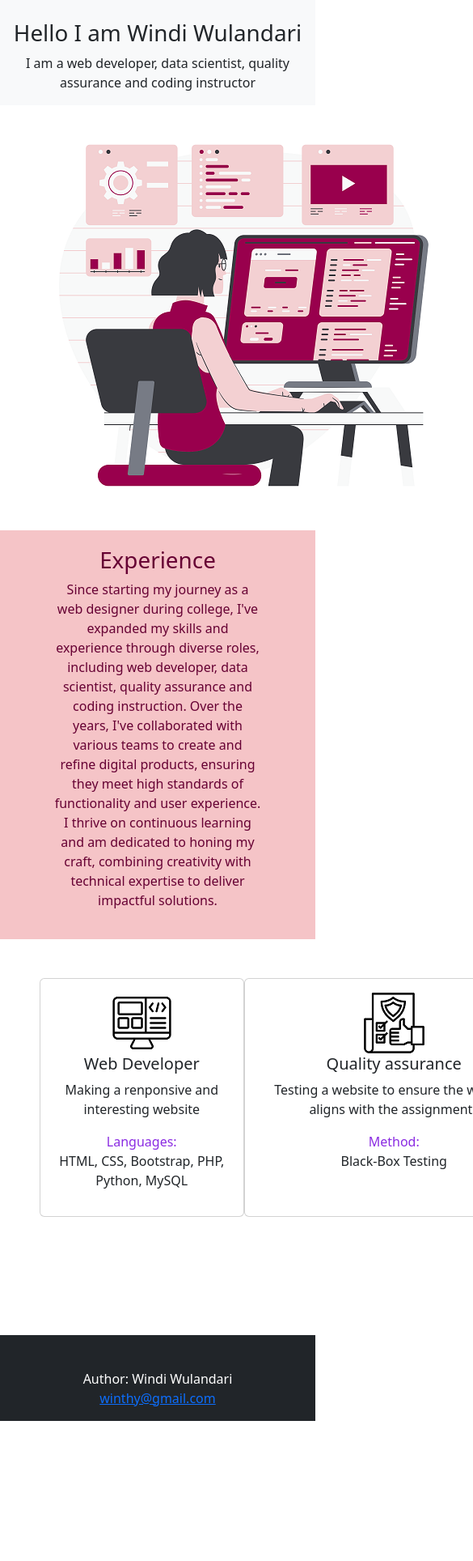
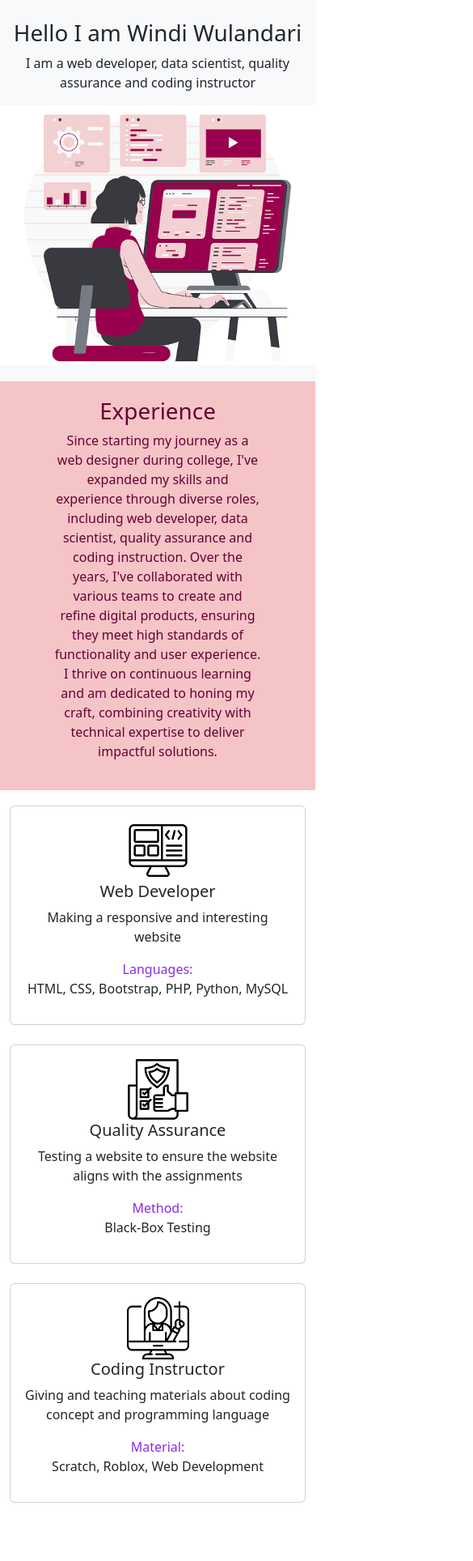
Before and after one commit to windiwulandari/Windi-Wulandari, a plain HTML site: page index.html in a window 390 px wide. Shown: the part 72-2000 px from the top of the page at 81% size, 585 px wide, since content can reach past the window. Before the commit the page ends 1827 px from the top, so only its background shows below. Drawn offline with nearby package versions, Linux system fonts and the light colour scheme.

Commit message:
Update Responsive

```diff
--- a/css/style.css
+++ b/css/style.css
@@ -1,22 +1,3 @@
-/*{
-  background-image: linear-gradient(#660033, #d122e5);
-  background-size: cover;
-    background-attachment: fixed;
-}
-
-.containebg-primary
-
-
- .navbar.bg-dark {
-          background-color: rgba(51, 0, 26, 0.5)
-        }
-
-
-.a-1{
-  padding-top: 40px;
-}
-*/
-
 .a-1{
  padding-top: 7%;
 }
@@ -28,11 +9,19 @@
   color: #660033;
 
 }
-
+.c-1{
+  padding-top: 5%;
+}
 .a-2 p {
   padding-left: 15%;
   padding-right: 15%;
   color:#660033;
+}
+.e-1{
+  padding-top: 5%;
+}
+.d-1{
+  padding-top: 3%;
 }
 
 /*.a-3{
@@ -59,6 +48,12 @@
   padding-left: 10%;
 }
 
-.a-3{
-  padding-top: 20%;
+.footer{
+  padding-top: 3%;
 }
+
+@media (max-width: 992px) {
+  .hide-on-small-screens {
+    display: none !important;
+  }
+}
--- a/index.html
+++ b/index.html
@@ -3,7 +3,6 @@
     <title>Windi Wulandari</title>
     <meta name="viewport" content="width=device-width, initial-scale=1.0" />
     <link rel="stylesheet" href="css/style.css">
-    <meta name="viewport" content="width=device-width, initial-scale=1">
     <link href="https://cdn.jsdelivr.net/npm/bootstrap@5.3.3/dist/css/bootstrap.min.css" rel="stylesheet">
     <script src="https://cdn.jsdelivr.net/npm/bootstrap@5.3.3/dist/js/bootstrap.bundle.min.js"></script>
 </head>
@@ -13,7 +12,7 @@
       <a class="navbar-brand" href="#">
         <img src="image/logo-2.png" alt="Logo">
       </a>
-      <button class="navbar-toggler" type="button" data-bs-toggle="collapse" data-bs-target="#navbarSupportedContent">
+      <button class="navbar-toggler hide-on-small-screens" type="button" data-bs-toggle="collapse" data-bs-target="#mynavbar">
         <span class="navbar-toggler-icon"></span>
       </button>
       <!--
@@ -30,14 +29,38 @@
           </li>
         </ul>
         -->
+        <!--
         <form class="d-flex">
-          <p id="demo" style="display:none; color:aliceblue;">Hello..welcome to my portofolio project!</p>
-       <button class="btn btn-outline-light" type="button" onclick="document.getElementById('demo').style.display='block'">Say hello</button>
+          <button class="btn btn-light" type="button" id="popupButton">Say Hello</button>
+        </form>-->
+      <!-- Replace the form section with this modal button trigger -->
+<button type="button" class="btn btn-light" data-bs-toggle="modal" data-bs-target="#exampleModal">
+  Say Hello
+</button>
 
-        </form>
+<!-- Modal -->
+<div class="modal fade" id="exampleModal" tabindex="-1" aria-labelledby="exampleModalLabel" aria-hidden="true">
+  <div class="modal-dialog">
+    <div class="modal-content">
+      <div class="modal-header">
+        <h5 class="modal-title" id="exampleModalLabel">Hello, welcome to my portfolio!</h5>
+        <button type="button" class="btn-close" data-bs-dismiss="modal" aria-label="Close"></button>
+      </div>
+      <div class="modal-body">
+        Thank you for visiting. Feel free to explore my work and skills.
+      </div>
+      <div class="modal-footer">
+        <button type="button" class="btn btn-secondary" data-bs-dismiss="modal">Close</button>
+      </div>
+    </div>
+  </div>
+</div>
       </div>
     </div>
   </nav>
+
+
+
   <div class="container-fluid bg-light text-center a-1">
     <div class="row">
     <div class="col-sm-12">
@@ -46,22 +69,14 @@
   </div>
   </div>
 </div>
-
-  <div class="container p-5 text-center">
+<div class="container d-1 text-center">
   <div class="row">
-      <div class="col-sm-12">
-        <img src="image/it-girl-white.png">
+    <div class="col">
+      <img src="image/it-girl-white.png" class="img-fluid" alt="Responsive-image">
     </div>
   </div>
 </div>
-  <!--<div class="container text-center">
-    <div class="row">
-      <div class="col-sm-12">
-        <hr>
-      </div>
-    </div>
-  </div>-->
-  <div class="container-fluid bg-light text-center">
+  <div class="container-fluid bg-light text-center e-1">
     <div class="row">
       <div class="col-sm-12 a-2">
     <h1>Experience</h1>
@@ -72,69 +87,32 @@
   </div>
 </div>
 </div>
-  <div class="container mt-5 text-center">
-    <div class="row">
-      <div class="col-sm-4">
-    <div class="card-columns">
-        <!-- Project 1
-        <div class="card">
-            <div class="card-body">
+</div>
+<div class="container c-1">
+  <div class="row justify-content-center">
+    <div class="col-md-4 mb-4">
+      <div class="card h-100">
+        <div class="card-body text-center">
           <img src="icon/front-end-programming.png">
           <h5 class="card-title">Web Developer</h5>
-                <p class="card-text">I design a website to ensure the website fits with user experience and user interface</p><br>
-                <p><span style="color:blueviolet">The languages i speak:</span><br>HTML, CSS, bootstrap, PHP</p><br>
-                <p><span style="color:blueviolet">Dev Tools:</span>Google Colab<br>VS Code</p>
+          <p class="card-text">Making a responsive and interesting website</p>
+          <p><span style="color:blueviolet">Languages:</span><br> HTML, CSS, Bootstrap, PHP, Python, MySQL</p>
         </div>
       </div>
     </div>
-      </div>-->
-        <!-- Project 2
-        <div class="col-sm-4">
-        <div class="card">
-            <div class="card-body">
+    <div class="col-md-4 mb-4">
+      <div class="card h-100">
+        <div class="card-body text-center">
           <img src="icon/assurance.png">
-                <h5 class="card-title">Quality assurance</h5>
-                <p class="card-text">I evaluate a website before it is published</p>
-                <p><span style="color:blueviolet">The method i use:</span><br>Black-Box Testing</p><br>
-                <p><span style="color:blueviolet">QA Tools:</span><br>Google Suites</p>
-                <a href="#" class="btn btn-primary">See my projects</a>
-            </div>
-        </div>
-      </div>-->
-        <!-- Project 3
-        <div class="col-sm-4">
-        <div class="card">
-            <div class="card-body">
-                <img src="icon/class.png">
-                <h5 class="card-title">Coding Instructor</h5>
-                <p class="card-text">I do a instruction for whom people wanna learn about programming</p>
-                <p><span style="color:blueviolet">The material i teach:</span><br>Scratch, Roblox, Website, Python</p><br>
-                <p><span style="color:blueviolet">Dev Tools:</span><br>Scratch<br>VS Code<br>Google Colab</p>
-                <a href="https://automalog.com" class="btn btn-primary">Mentorship</a>
-            </div>
-        </div>
-      </div>-->
-
-      <div class="card-group a-4 d-flex justify-content-center">
-        <div class="card">
-          <div class="card-body">
-            <img src="icon/front-end-programming.png">
-            <h5 class="card-title">Web Developer</h5>
-            <p class="card-text">Making a renponsive and interesting website</p>
-            <p><span style="color:blueviolet">Languages:</span><br> HTML, CSS, Bootstrap, PHP, Python, MySQL</p>
-            <!--<p><span style="color:blue">Languages:</span></p>-->
-          </div>
-        </div>
-        <div class="card">
-          <div class="card-body">
-            <img src="icon/assurance.png">
-            <h5 class="card-title">Quality assurance</h5>
+          <h5 class="card-title">Quality Assurance</h5>
           <p class="card-text">Testing a website to ensure the website aligns with the assignments</p>
           <p><span style="color:blueviolet">Method:</span><br> Black-Box Testing</p>
         </div>
       </div>
-        <div class="card">
-          <div class="card-body">
+    </div>
+    <div class="col-md-4 mb-4">
+      <div class="card h-100">
+        <div class="card-body text-center">
           <img src="icon/class.png">
           <h5 class="card-title">Coding Instructor</h5>
           <p class="card-text">Giving and teaching materials about coding concept and programming language</p>
@@ -144,48 +122,25 @@
     </div>
   </div>
 </div>
-</div>
-</div><br>
-      <!--
-      <div class="card-group a-4">
-        <div class="card">
-          <img class="card-img-top" src="..." alt="Card image cap">
-          <div class="card-body">
-            <h5 class="card-title">Card title</h5>
-            <p class="card-text">This is a wider card with supporting text below as a natural lead-in to additional content. This content is a little bit longer.</p>
-            <p class="card-text"><small class="text-muted">Last updated 3 mins ago</small></p>
-          </div>
-        </div>
-        <div class="card">
-          <img class="card-img-top" src="..." alt="Card image cap">
-          <div class="card-body">
-            <h5 class="card-title">Card title</h5>
-            <p class="card-text">This card has supporting text below as a natural lead-in to additional content.</p>
-            <p class="card-text"><small class="text-muted">Last updated 3 mins ago</small></p>
-          </div>
-        </div>
-        <div class="card">
-          <img class="card-img-top" src="..." alt="Card image cap">
-          <div class="card-body">
-            <h5 class="card-title">Card title</h5>
-            <p class="card-text">This is a wider card with supporting text below as a natural lead-in to additional content. This card has even longer content than the first to show that equal height action.</p>
-            <p class="card-text"><small class="text-muted">Last updated 3 mins ago</small></p>
-          </div>
-        </div>
-      </div>
-  </div>
-  </div>
-  </div>
-  </div>-->
-  <footer>
-  <div class="container-fluid bg-dark text-center text-white d-flex justify-content-center">
+  <br><br><br><br>
+  <div class="container-fluid text-center bg-dark text-white d-flex justify-content-center footer">
     <div class="row">
-      <div class="col-sm-12 a-3">
+      <div class="col-sm-12">
         <p>Author: Windi Wulandari<br>
           <a href="mailto:hege@example.com">winthy@gmail.com</a></p>
   </div>
 </div>
 </div>
-</footer>
+
+<script>
+  document.getElementById('popupButton').addEventListener('click', function() {
+    Swal.fire({
+      icon: 'success',
+      title: 'Hello!',
+      text: 'Welcome to my portfolio website!',
+      confirmButtonText: 'Close'
+    });
+  });
+</script>
 </body>
 </html>
```
Lines whose indentation alone changed are shown as unchanged.
